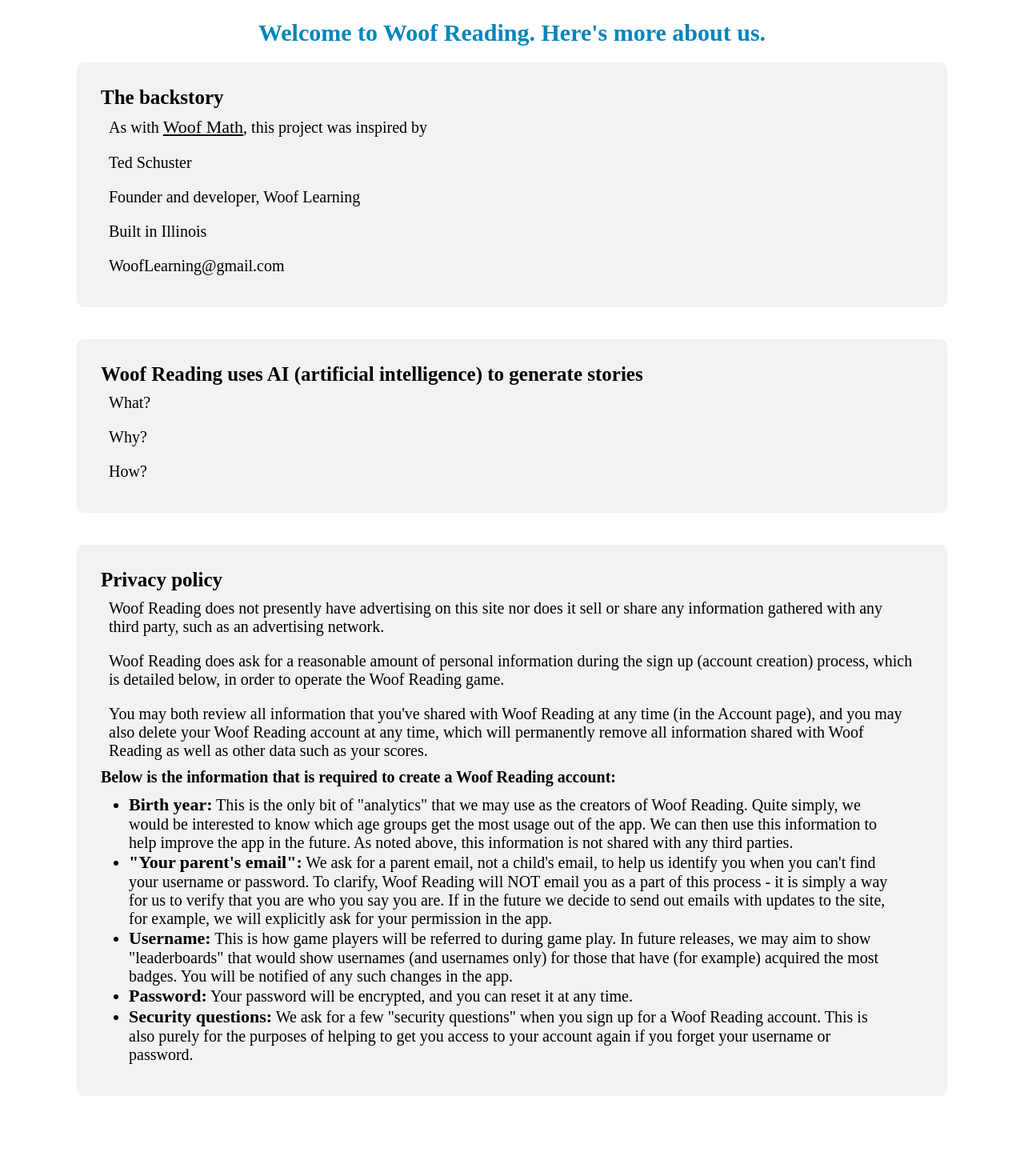
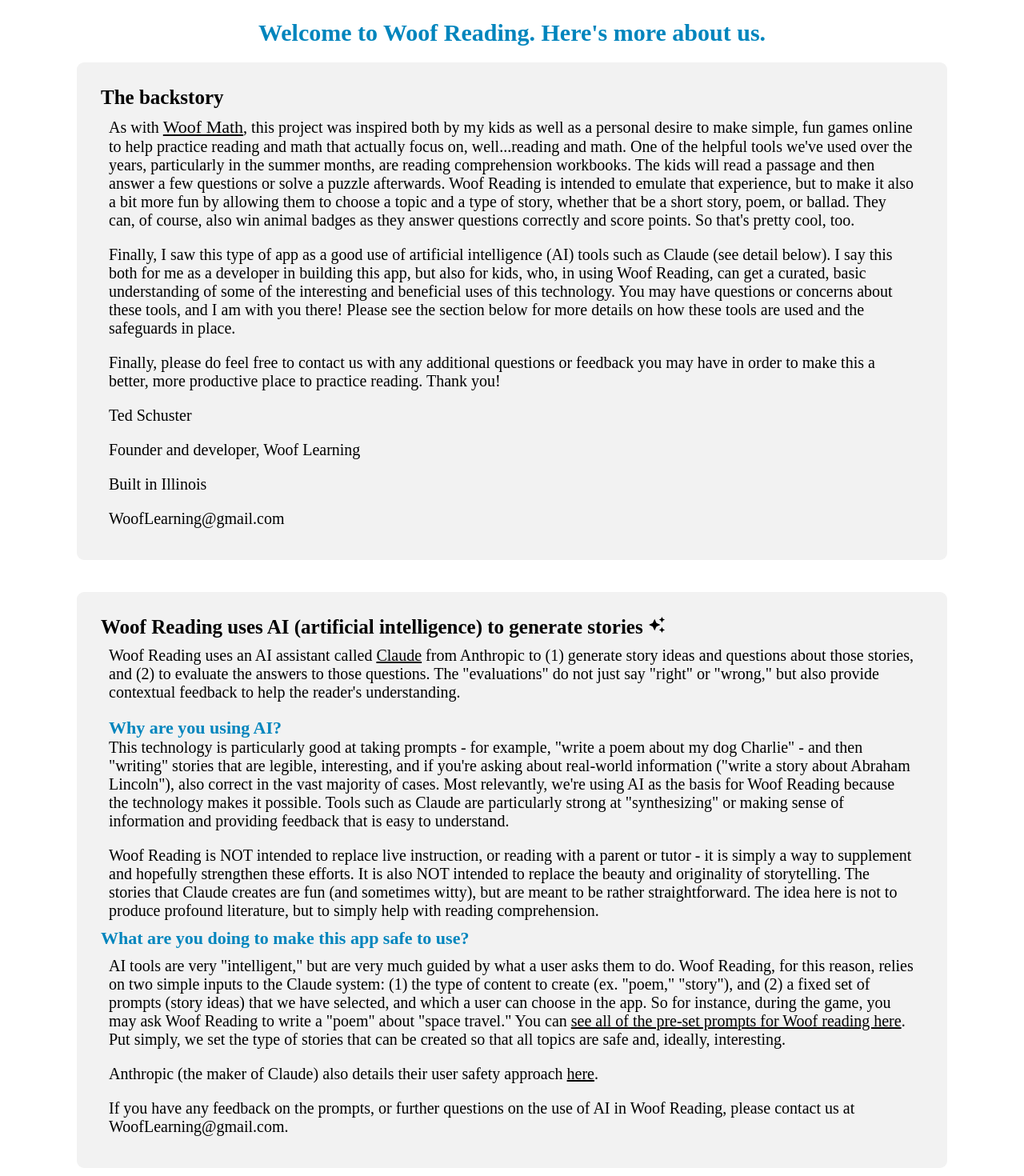
Before and after one commit to tedschu/WoofReading, a React app in the folder client/: page /about in a window 1280 px wide. Shown: the part 140-1610 px from the top of the page at 80% size. Before the commit the page ends 1530 px from the top, so only its background shows below. Built offline with nearby package versions, Linux system fonts and the light colour scheme; the HTML template or start-up script is replaced by a standard one.

Commit message:
updated about page with ai info, updated login to check for access

```diff
--- a/client/src/App.jsx
+++ b/client/src/App.jsx
@@ -7,6 +7,7 @@
 import Login from "./pages/Login";
 import Welcome from "./pages/Welcome";
 import About from "./pages/About";
+import Prompts from "./pages/Prompts";
 
 function App() {
   const storedToken = localStorage.getItem("token");
@@ -174,6 +175,7 @@
         />
         <Route path="/welcome" element={<Welcome />} />
         <Route path="/about" element={<About isLoggedIn={isLoggedIn} />} />
+        <Route path="/prompts" element={<Prompts isLoggedIn={isLoggedIn} />} />
       </Routes>
     </>
   );
--- a/client/src/components/GamePlay.jsx
+++ b/client/src/components/GamePlay.jsx
@@ -475,11 +475,24 @@
                   </div>
                 )}
                 {circularProgressSubmit && <CircularColor />}
+                {gotRight && (
+                  <div className="rightAnswerAlert">
+                    <h4>
+                      Yay! You got {evaluationData.score} correct, for +
+                      {pointsWon} points!
+                    </h4>
+                  </div>
+                )}
+                {gotWrong && (
+                  <div className="wrongAnswerAlert">
+                    <h4>Good effort. Keep trying!</h4>
+                  </div>
+                )}
                 <button className="button login">SUBMIT</button>
               </form>
             </>
           )}
-          {gotRight && (
+          {/* {gotRight && (
             <div className="rightAnswerAlert">
               <h4>Yay! You got it right! That's +{pointsWon} points!</h4>
             </div>
@@ -488,7 +501,7 @@
             <div className="wrongAnswerAlert">
               <h4>Good effort. Keep trying!</h4>
             </div>
-          )}
+          )} */}
           {showEvaluationChecks && (
             <button className="button signup welcome" onClick={selectPrompt}>
               Try another story!
--- a/client/src/index.css
+++ b/client/src/index.css
@@ -549,6 +549,8 @@
   display: flex;
   justify-content: center;
   align-items: center;
+  flex-wrap: wrap;
+  gap: 7px;
 }
 
 .storyPrompt {
@@ -567,10 +569,6 @@
 
 .custom-select:focus {
   outline: none;
-}
-
-.storyPrompt-separator {
-  margin: 5px 8px;
 }
 
 .nextIcon {
@@ -649,7 +647,7 @@
   grid-template-columns: [first] 15% [line2] 70% [line3] 15%;
   align-items: center;
   justify-content: center;
-  width: 350px;
+  width: 330px;
   margin: 3px 0px 8px 0px;
 }
 .answerInputBox > input {
@@ -686,6 +684,7 @@
   justify-content: center;
   margin: 3px 0px 10px 0px;
   text-align: center;
+  flex-wrap: wrap;
   padding: 5px;
 }
 
@@ -772,6 +771,10 @@
   background-color: rgb(255, 215, 215);
   border: 1px solid rgb(232, 232, 232);
   border-radius: 6px;
+}
+
+.rightWrongIcon {
+  width: 40px;
 }
 
 .answerSubmit {
@@ -1139,6 +1142,9 @@
   margin: 20px 0px;
   padding: 30px;
 }
+.aboutContentContainer h3 {
+  color: #0085bd;
+}
 
 .aboutContentContainer p {
   padding: 10px;
@@ -1155,6 +1161,20 @@
 
 .bold {
   font-weight: bolder;
+}
+
+.promptsContentContainer {
+  display: flex;
+  flex-direction: column;
+  width: 80%;
+}
+.promptsContentContainer > li {
+  font-size: 18px;
+}
+
+.promptsLinks {
+  color: black;
+  font-size: 20px;
 }
 
 /* BADGE MODAL STYLING */
--- a/client/src/pages/About.jsx
+++ b/client/src/pages/About.jsx
@@ -2,6 +2,7 @@
 
 import woofMathLogo from "../assets/woofmath_logo_1.png";
 import { Link } from "react-router-dom";
+import AutoAwesomeIcon from "@mui/icons-material/AutoAwesome";
 
 function About({ isLoggedIn }) {
   return (
@@ -32,7 +33,32 @@
             <Link style={{ color: "inherit" }} to={"woofmath.com/about"}>
               Woof Math
             </Link>
-            , this project was inspired by
+            , this project was inspired both by my kids as well as a personal
+            desire to make simple, fun games online to help practice reading and
+            math that actually focus on, well...reading and math. One of the
+            helpful tools we've used over the years, particularly in the summer
+            months, are reading comprehension workbooks. The kids will read a
+            passage and then answer a few questions or solve a puzzle
+            afterwards. Woof Reading is intended to emulate that experience, but
+            to make it also a bit more fun by allowing them to choose a topic
+            and a type of story, whether that be a short story, poem, or ballad.
+            They can, of course, also win animal badges as they answer questions
+            correctly and score points. So that's pretty cool, too.
+          </p>
+          <p>
+            Finally, I saw this type of app as a good use of artificial
+            intelligence (AI) tools such as Claude (see detail below). I say
+            this both for me as a developer in building this app, but also for
+            kids, who, in using Woof Reading, can get a curated, basic
+            understanding of some of the interesting and beneficial uses of this
+            technology. You may have questions or concerns about these tools,
+            and I am with you there! Please see the section below for more
+            details on how these tools are used and the safeguards in place.
+          </p>
+          <p>
+            Finally, please do feel free to contact us with any additional
+            questions or feedback you may have in order to make this a better,
+            more productive place to practice reading. Thank you!
           </p>
 
           <p>Ted Schuster</p>
@@ -43,11 +69,72 @@
 
         <div className="aboutContentContainer">
           <h2>
-            Woof Reading uses AI (artificial intelligence) to generate stories
+            Woof Reading uses AI (artificial intelligence) to generate stories{" "}
+            <AutoAwesomeIcon style={{ fontSize: "22px" }} />
           </h2>
-          <p>What? </p>
-          <p>Why? </p>
-          <p>How? </p>
+          <p>
+            Woof Reading uses an AI assistant called{" "}
+            <Link className="promptsLinks" to={"claude.ai"}>
+              Claude
+            </Link>{" "}
+            from Anthropic to (1) generate story ideas and questions about those
+            stories, and (2) to evaluate the answers to those questions. The
+            "evaluations" do not just say "right" or "wrong," but also provide
+            contextual feedback to help the reader's understanding.
+          </p>
+          <p>
+            <h3>Why are you using AI?</h3> This technology is particularly good
+            at taking prompts - for example, "write a poem about my dog Charlie"
+            - and then "writing" stories that are legible, interesting, and if
+            you're asking about real-world information ("write a story about
+            Abraham Lincoln"), also correct in the vast majority of cases. Most
+            relevantly, we're using AI as the basis for Woof Reading because the
+            technology makes it possible. Tools such as Claude are particularly
+            strong at "synthesizing" or making sense of information and
+            providing feedback that is easy to understand.
+          </p>
+          <p>
+            Woof Reading is NOT intended to replace live instruction, or reading
+            with a parent or tutor - it is simply a way to supplement and
+            hopefully strengthen these efforts. It is also NOT intended to
+            replace the beauty and originality of storytelling. The stories that
+            Claude creates are fun (and sometimes witty), but are meant to be
+            rather straightforward. The idea here is not to produce profound
+            literature, but to simply help with reading comprehension.
+          </p>
+          <h3>What are you doing to make this app safe to use?</h3>
+          <p>
+            AI tools are very "intelligent," but are very much guided by what a
+            user asks them to do. Woof Reading, for this reason, relies on two
+            simple inputs to the Claude system: (1) the type of content to
+            create (ex. "poem," "story"), and (2) a fixed set of prompts (story
+            ideas) that we have selected, and which a user can choose in the
+            app. So for instance, during the game, you may ask Woof Reading to
+            write a "poem" about "space travel." You can{" "}
+            <Link className="promptsLinks" to={"/prompts"}>
+              see all of the pre-set prompts for Woof reading here
+            </Link>
+            . Put simply, we set the type of stories that can be created so that
+            all topics are safe and, ideally, interesting.
+          </p>
+          <p>
+            Anthropic (the maker of Claude) also details their user safety
+            approach{" "}
+            <Link
+              className="promptsLinks"
+              to={
+                "https://support.anthropic.com/en/articles/8106465-our-approach-to-user-safety"
+              }
+            >
+              here
+            </Link>
+            .
+          </p>
+          <p>
+            If you have any feedback on the prompts, or further questions on the
+            use of AI in Woof Reading, please contact us at
+            WoofLearning@gmail.com.
+          </p>
         </div>
 
         <div className="aboutContentContainer">
@@ -60,7 +147,8 @@
           <p>
             Woof Reading does ask for a reasonable amount of personal
             information during the sign up (account creation) process, which is
-            detailed below, in order to operate the Woof Reading game.
+            detailed below, in order to operate the Woof Reading game. Note that
+            none of this data is shared with Anthropic ("Claude").
           </p>
           <p>
             You may both review all information that you've shared with Woof
--- a/client/src/pages/Login.jsx
+++ b/client/src/pages/Login.jsx
@@ -10,6 +10,7 @@
   const [loginFailed, setLoginFailed] = useState(false);
   const [isRecoverModalOpen, setIsRecoverModalOpen] = useState(false);
   const [isResetPassModalOpen, setIsResetPassModalOpen] = useState(false);
+  const [errorMessage, setErrorMessage] = useState("");
 
   const openRecoverModal = () => setIsRecoverModalOpen(true);
   const closeRecoverModal = () => setIsRecoverModalOpen(false);
@@ -54,8 +55,9 @@
       const data = await response.json();
 
       if (!response.ok) {
+        setErrorMessage(data.message);
+        setLoginFailed(true);
         throw new Error("Login failed");
-        setLoginFailed(true);
       } else {
         localStorage.setItem("token", data.token); // SETS TOKEN TO LOCALSTORAGE IN BROWSER
         localStorage.setItem("userId", data.id); // SETS USER ID INTO LOCALSTORAGE TO HELP WITH RENDERING USER DATA ON GAME AND ACCOUNT PAGES
@@ -104,7 +106,8 @@
           </form>
           {loginFailed && (
             <>
-              <h4>Oops. There was a problem with your login.</h4>
+              <h4>Oops. There was a problem with your login:</h4>
+              <h4>{errorMessage}</h4>
               <div className="recoverButtonContainer">
                 <button className="button recover" onClick={openRecoverModal}>
                   Find my username
--- /dev/null
+++ b/client/src/pages/Prompts.jsx
@@ -0,0 +1,50 @@
+import React from "react";
+
+import woofMathLogo from "../assets/woofmath_logo_1.png";
+import { Link } from "react-router-dom";
+import AutoAwesomeIcon from "@mui/icons-material/AutoAwesome";
+import storyPrompts from "../utils/storyPrompts";
+
+function Prompts({ isLoggedIn }) {
+  console.log(storyPrompts.length);
+
+  return (
+    <>
+      <div className="aboutContainer">
+        <div className="aboutHeader">
+          {isLoggedIn ? (
+            <Link to={"/about"}>
+              <div> Go back</div>
+            </Link>
+          ) : (
+            <Link to={"/welcome"}>
+              <div> Go back</div>
+            </Link>
+          )}
+          <div className="aboutHeaderImgContainer">
+            <Link to={"/welcome"}>
+              <img src={woofMathLogo} className="aboutHeaderImg" alt="" />
+            </Link>
+          </div>
+        </div>
+        <div className="promptsContentContainer">
+          <h1>
+            Below are the prompts (or, story ideas) that we use in Woof Reading.
+          </h1>
+          <p>
+            Please note that these are subject to change - primarily, in that we
+            may expand the list - but that the complete list will always be
+            shown here for reference. At this time, we have{" "}
+            {storyPrompts.length} prompts:
+          </p>
+
+          {storyPrompts.map((prompt) => (
+            <li>{prompt}</li>
+          ))}
+        </div>
+      </div>
+    </>
+  );
+}
+
+export default Prompts;
--- a/client/src/utils/storyPrompts.js
+++ b/client/src/utils/storyPrompts.js
@@ -45,7 +45,6 @@
   "bears hibernating for winter",
   "why dogs sleep so much",
   "a puppy named Roar",
-  "a cat that thought she was a dog",
   "a magic bike",
   "a boy wizard",
   "an adventurous wizard named Jenna",
```
Also changed, not shown: 1 other file (tests, documents, lock files or other folders).
